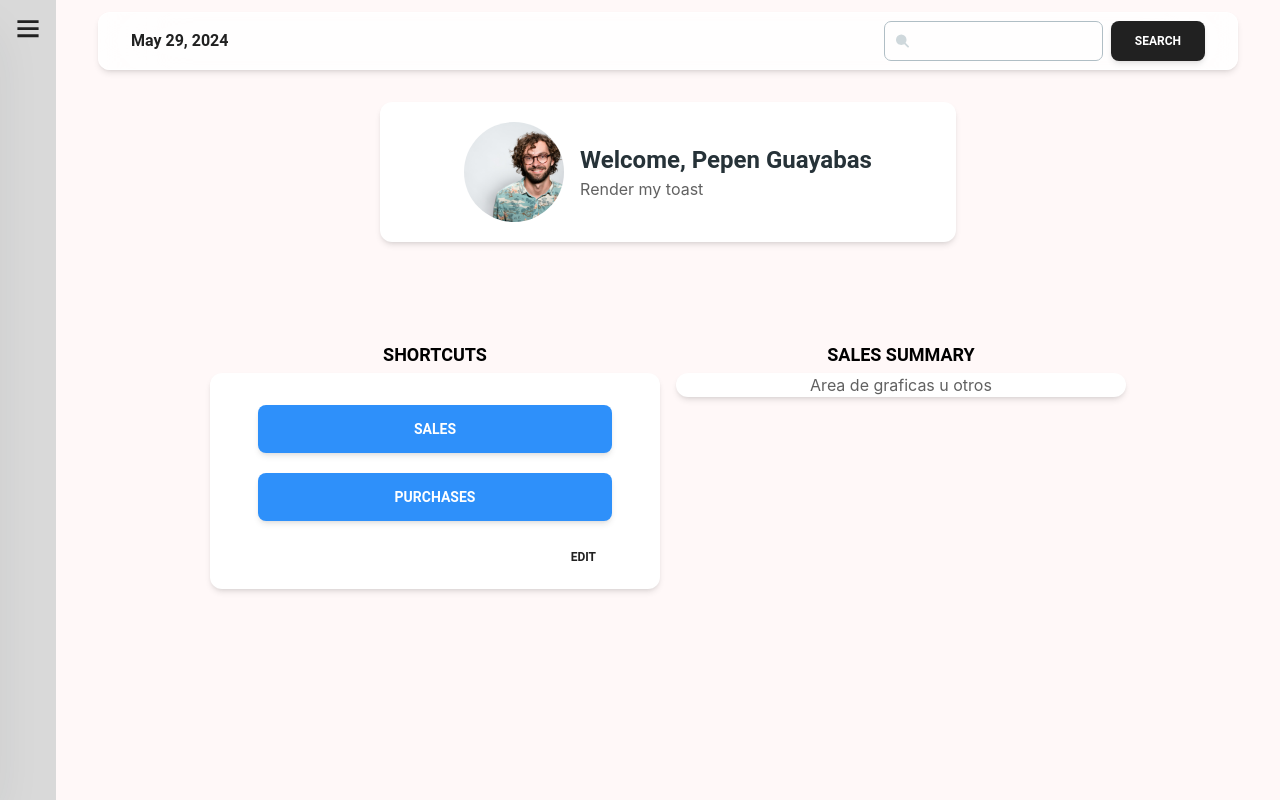
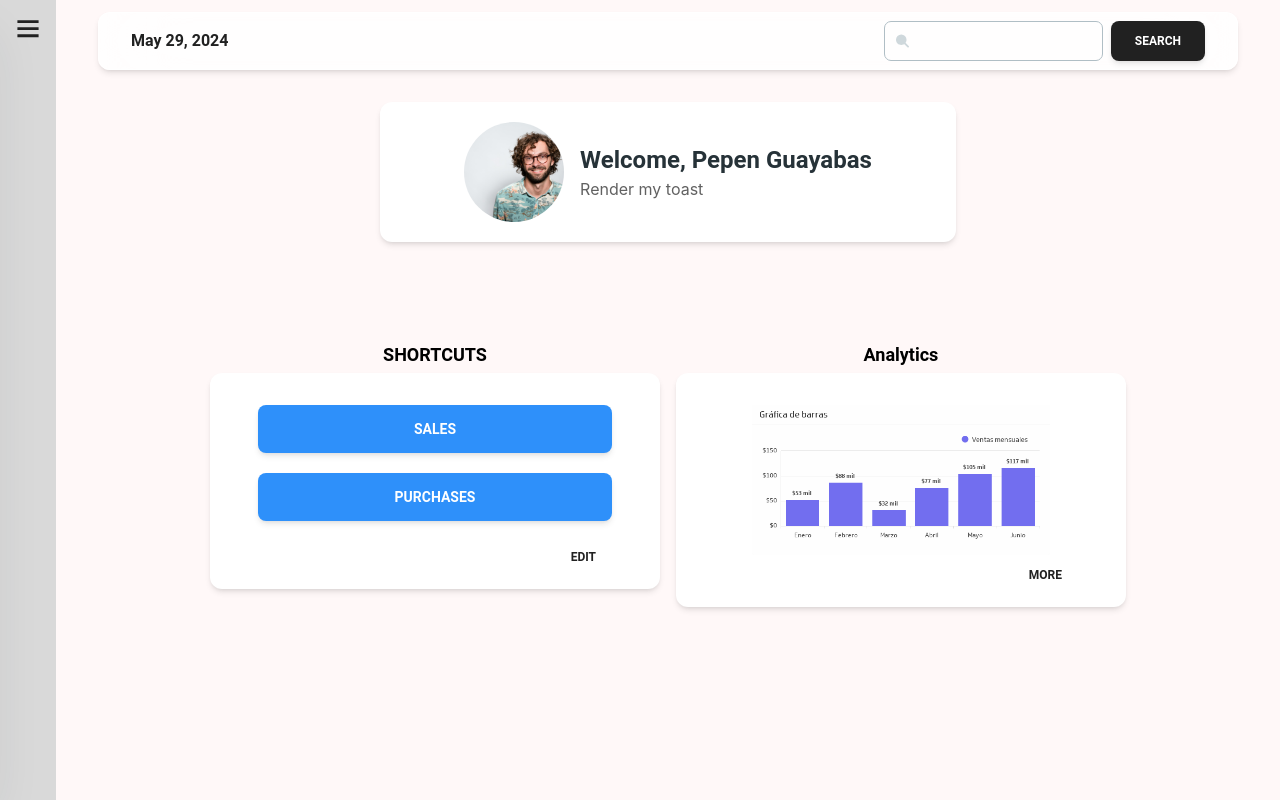
Before and after one commit to rogelioolarte/s15-13-ft-java-react, a React (Vite) app in the folder front/: page /dashboard in a window 1280 px wide. Built offline with nearby package versions, Linux system fonts and the light colour scheme.

Commit message:
feat: agregando imagen provisoria al dashboard

```diff
--- a/front/src/components/pure/Shortcuts.jsx
+++ b/front/src/components/pure/Shortcuts.jsx
@@ -4,6 +4,7 @@ import {
   Typography
 } from '@material-tailwind/react'
 import { Link } from 'react-router-dom'
+import Grafico from '../../assets/grafico-diagramas.png'
 
 export default function Shortcuts () {
   return (
@@ -19,9 +20,10 @@ export default function Shortcuts () {
         </Card>
       </div>
       <div className='w-full max-w-[450px] md:h-full md:max-h-[380px] flex flex-col items-center gap-1'>
-        <Typography variant='h4' className='text-center text-base md:text-lg'>SALES SUMMARY</Typography>
-        <Card className='w-full flex flex-col items-center'>
-          Area de graficas u otros
+        <Typography variant='h4' className='text-center text-base md:text-lg'>Analytics</Typography>
+        <Card className='w-full flex flex-col items-center gap-1 px-12 pt-8 pb-4 overflow-hidden'>
+          <img className='object-cover h-[150px]' src={Grafico} alt='Estadisticas' />
+          <Button className='self-end' variant='text' size='sm'>More</Button>
         </Card>
       </div>
     </div>
```
Also changed, not shown: front/src/assets/grafico-diagramas.png (added).
